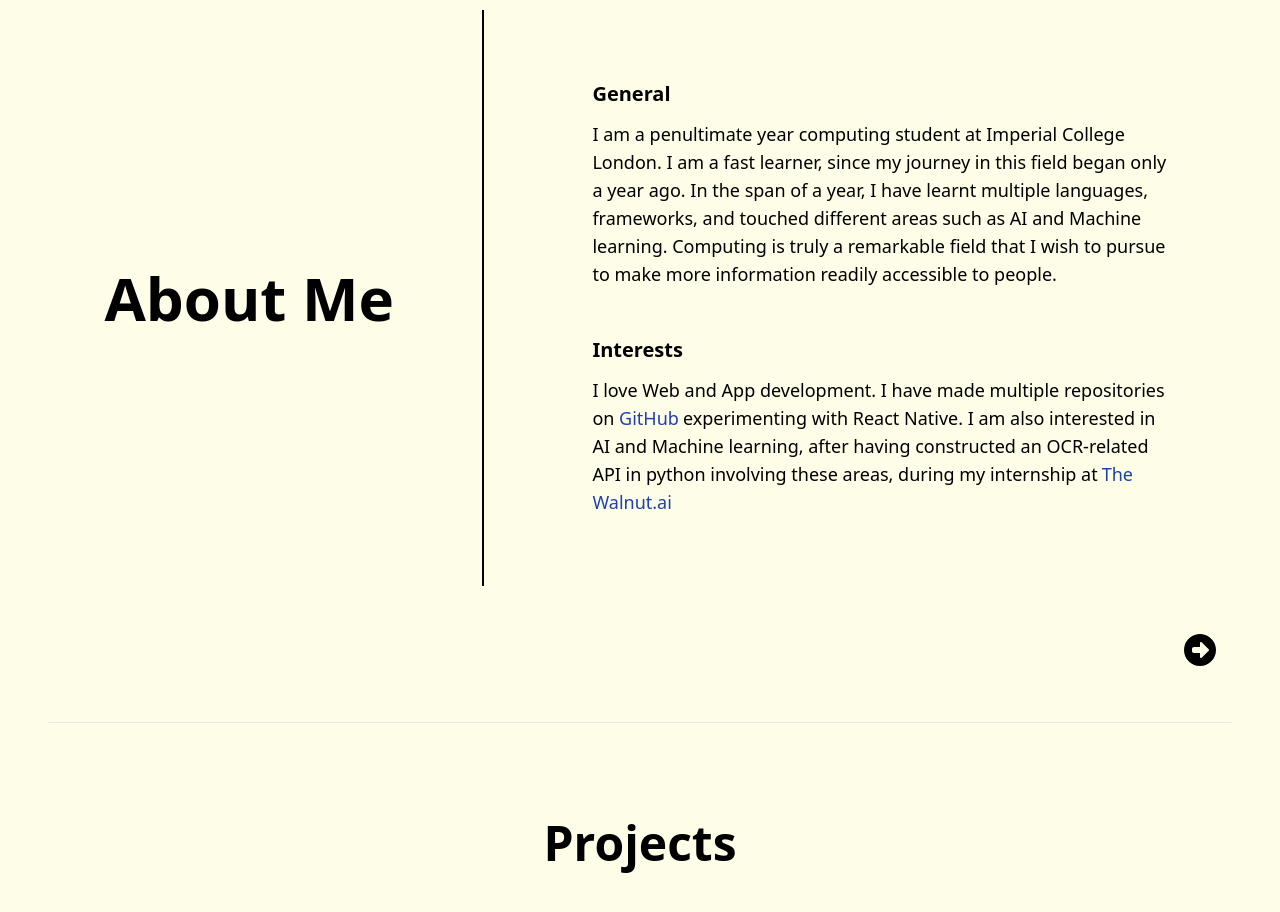
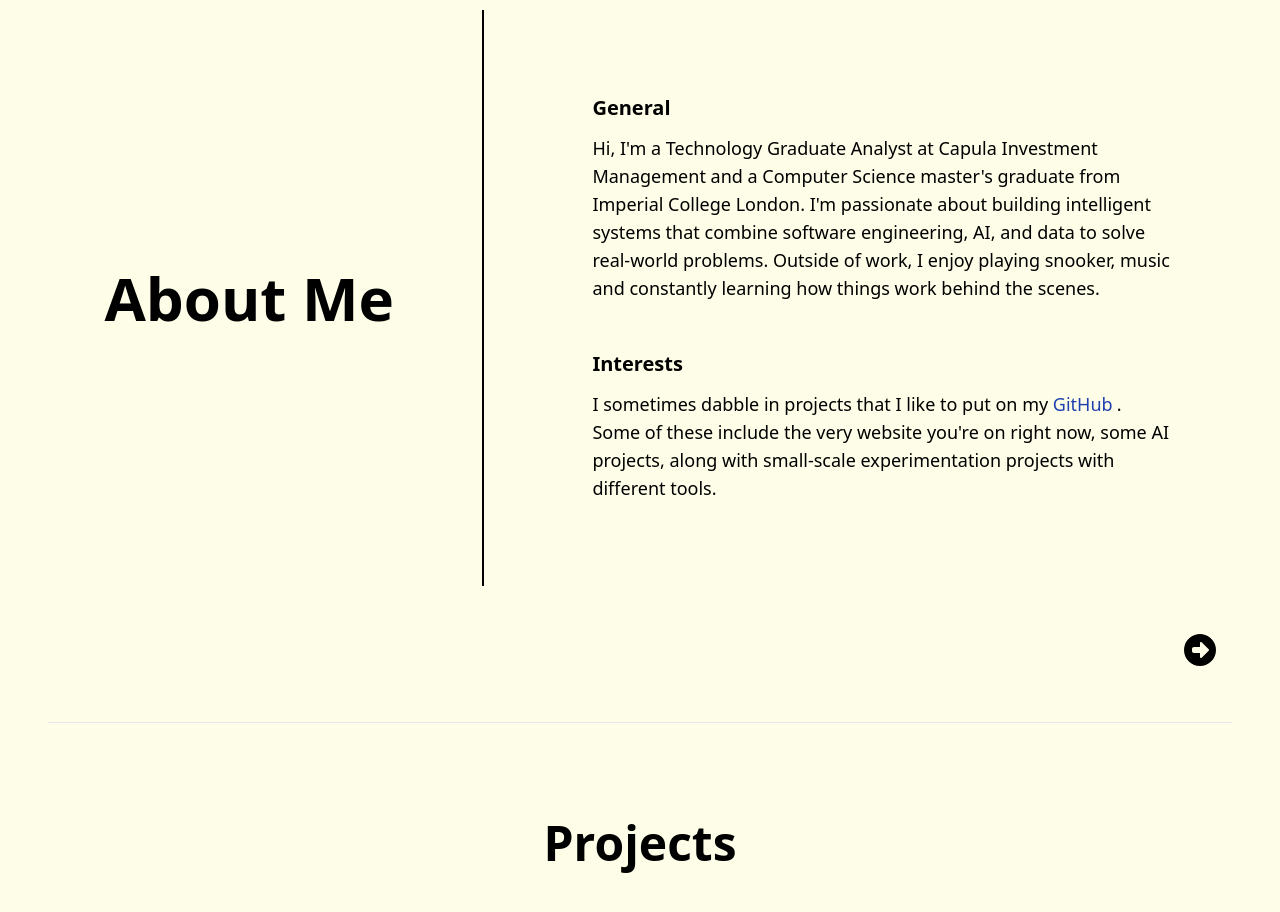
Before and after one commit to Ryan9771/Personal-Website-React, a React (Vite) app: page /#/ in a window 1280 px wide. Shown: the part 880-1792 px from the top of the page. Built offline with nearby package versions, Linux system fonts and the light colour scheme.

Commit message:
Updated resume, and bio descriptions

```diff
--- a/src/components/about/ContactInfo.tsx
+++ b/src/components/about/ContactInfo.tsx
@@ -48,23 +48,6 @@ const email = (
   </a>
 );
 
-// const blog = (
-//   <a
-//     className="contact-icons"
-//     href="https://medium.com/@ryanpatel2001"
-//     target="_blank"
-//   >
-//     <svg
-//       className="contact-icon"
-//       xmlns="http://www.w3.org/2000/svg"
-//       viewBox="0 0 512 512"
-//     >
-//       <path d="M192 32c0 17.7 14.3 32 32 32c123.7 0 224 100.3 224 224c0 17.7 14.3 32 32 32s32-14.3 32-32C512 128.9 383.1 0 224 0c-17.7 0-32 14.3-32 32zm0 96c0 17.7 14.3 32 32 32c70.7 0 128 57.3 128 128c0 17.7 14.3 32 32 32s32-14.3 32-32c0-106-86-192-192-192c-17.7 0-32 14.3-32 32zM96 144c0-26.5-21.5-48-48-48S0 117.5 0 144V368c0 79.5 64.5 144 144 144s144-64.5 144-144s-64.5-144-144-144H128v96h16c26.5 0 48 21.5 48 48s-21.5 48-48 48s-48-21.5-48-48V144z" />
-//     </svg>
-//     <span className="contact-text">My Blog</span>
-//   </a>
-// );
-
 function ContactInfo() {
   return (
     <div id="contact" className={getStyles(styles, "ctn")}>
@@ -80,18 +63,16 @@ function ContactInfo() {
             Feel free to collaborate or reach out
           </div>
           <div className={getStyles(styles, "collaborateTextCtn")}>
-            I love to create and collaborate on projects with people. Previous
-            group projects include making an emulator and an assembler in C.
-            Ongoing projects that I am undertaking include a discord bot for the
-            Imperial Computing server, a Pintos project, and a public website to
-            help creators find good colour palettes for their colour theme.
+            I love to create and collaborate on projects. Some group projects
+            that I have worked on include making an emulator-assembler in C, a
+            compiler of a custom language, along with tackling the Pintos
+            operating system challenge.
           </div>
 
           <div className={getStyles(styles, "linkButtonsCtn")}>
             {linkedIn}
             {resume}
             {email}
-            {/* {blog} */}
           </div>
         </div>
       </div>
--- a/src/components/about/GeneralInfo.tsx
+++ b/src/components/about/GeneralInfo.tsx
@@ -13,20 +13,19 @@ function GeneralInfo() {
         <div>
           <div className={getStyles(styles, "infoFirstHeading")}>General</div>
           <div className={getStyles(styles, "infoFirstText")}>
-            I am a penultimate year computing student at Imperial College
-            London. I am a fast learner, since my journey in this field began
-            only a year ago. In the span of a year, I have learnt multiple
-            languages, frameworks, and touched different areas such as AI and
-            Machine learning. Computing is truly a remarkable field that I wish
-            to pursue to make more information readily accessible to people.
+            Hi, I'm a Technology Graduate Analyst at Capula Investment
+            Management and a Computer Science master's graduate from Imperial
+            College London. I'm passionate about building intelligent systems
+            that combine software engineering, AI, and data to solve real-world
+            problems. Outside of work, I enjoy playing snooker, music and
+            constantly learning how things work behind the scenes.
           </div>
           <div className={getStyles(styles, "infoSecondHeading")}>
             Interests
           </div>
           <div className={getStyles(styles, "infoSecondTextCtn")}>
             <span className={getStyles(styles, "infoSecondText")}>
-              I love Web and App development. I have made multiple repositories
-              on{" "}
+              I sometimes dabble in projects that I like to put on my{" "}
               <a
                 className={getStyles(styles, "linkGithub")}
                 href="https://github.com/Ryan9771"
@@ -34,16 +33,9 @@ function GeneralInfo() {
               >
                 GitHub
               </a>
-              experimenting with React Native. I am also interested in AI and
-              Machine learning, after having constructed an OCR-related API in
-              python involving these areas, during my internship at
-              <a
-                className={getStyles(styles, "linkIntern")}
-                href="https://thewalnut.ai/"
-                target="_blank"
-              >
-                The Walnut.ai
-              </a>
+              . Some of these include the very website you're on right now, some
+              AI projects, along with small-scale experimentation projects with
+              different tools.
             </span>
           </div>
         </div>
--- a/src/index.css
+++ b/src/index.css
@@ -37,7 +37,7 @@ html, body {
     }
 
     .contact-icon {
-        @apply w-6 h-6 fill-inherit mr-2;
+        @apply w-6 h-6 fill-inherit mr-2 justify-center;
     }
 
 
```
Also changed, not shown: 1 other file (tests, documents, lock files or other folders).
